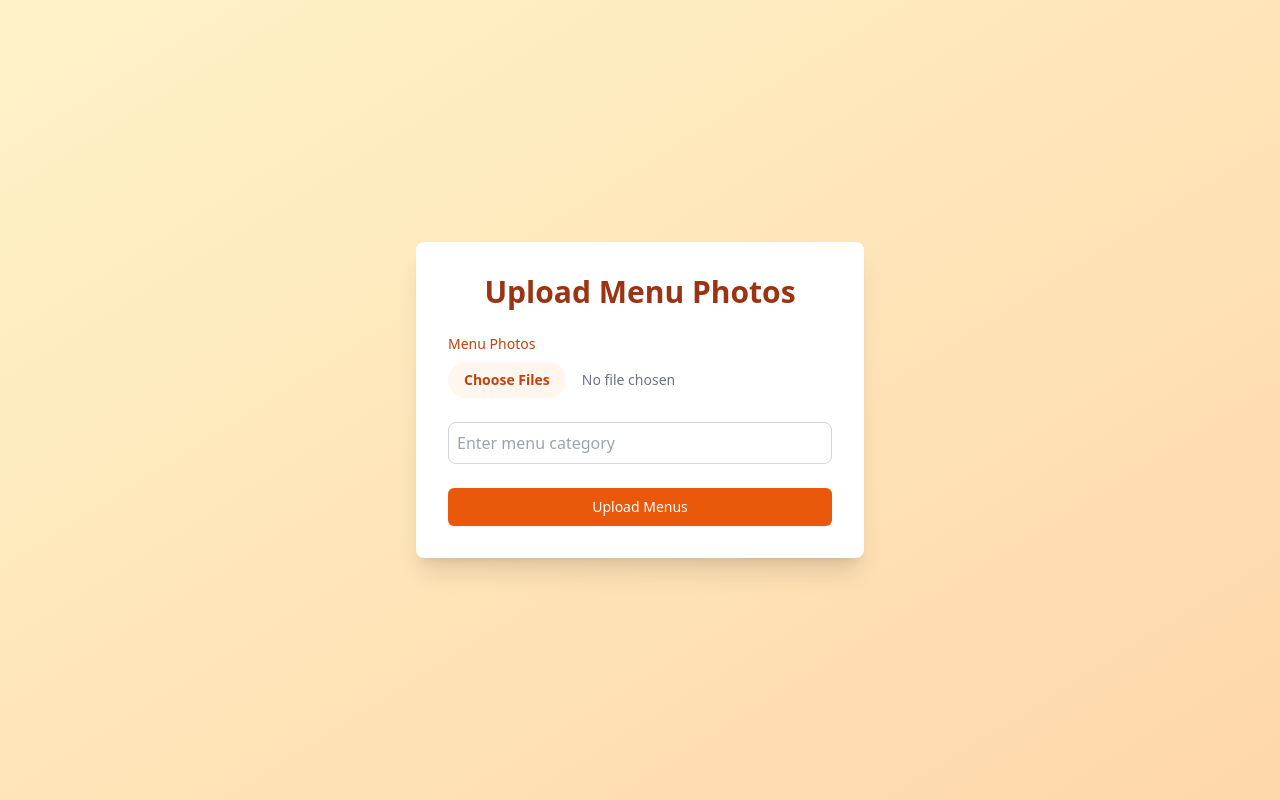
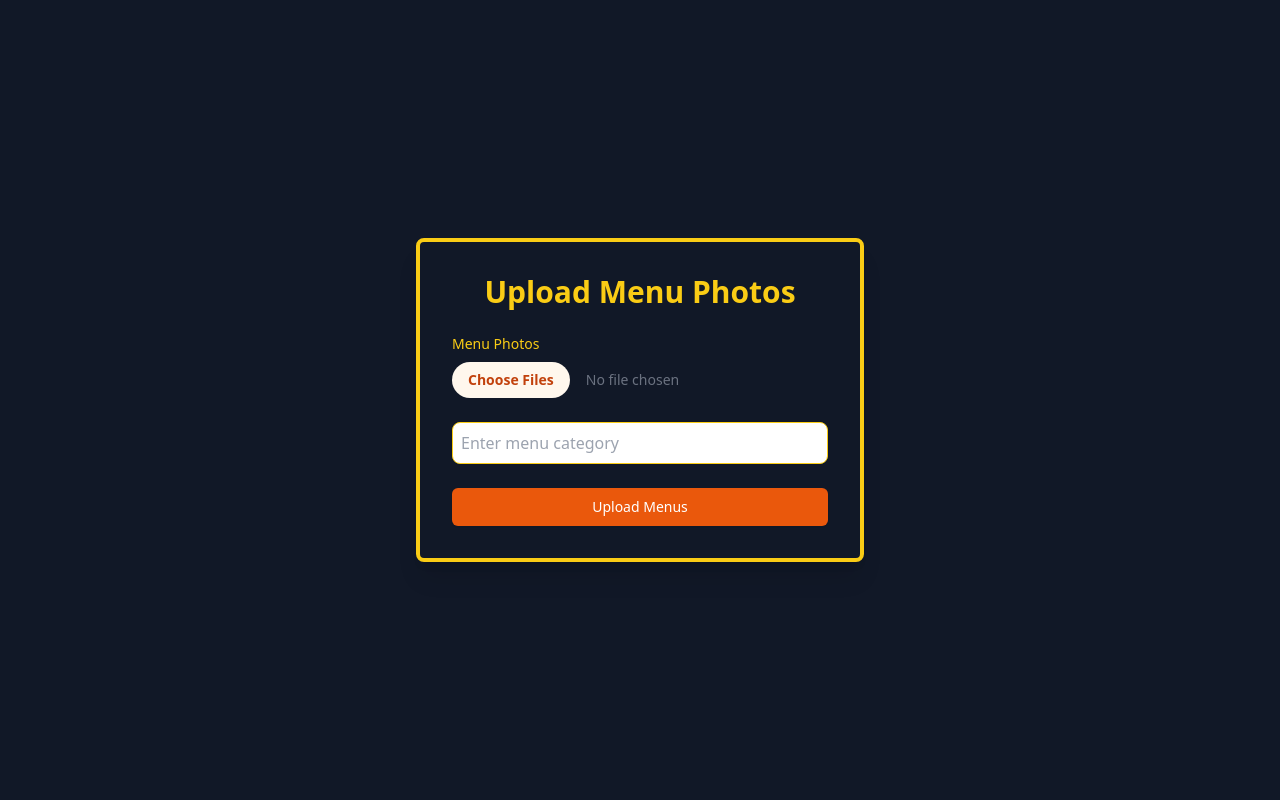
Before and after one commit to NitinGurawaliya/dineInn, a React (Vite) app in the folder frontend/: page /onboarding/upload/menu in a window 1280 px wide. Built offline with nearby package versions, Linux system fonts and the light colour scheme.

Commit message:
Update UploadMenu.tsx

```diff
--- a/frontend/src/components/UploadMenu.tsx
+++ b/frontend/src/components/UploadMenu.tsx
@@ -28,7 +28,7 @@ export default function MenuUpload() {
 
       const uploadPromises = menuImages.map((file) => {
         const formData = new FormData();
-        formData.append("image", file); // Use 'image' as the key for each file
+        formData.append("image", file);
         formData.append("title", title);
 
         return axios.post(`${BACKEND_URL}/api/v1/restaurant/menu/upload`, formData, {
@@ -43,7 +43,7 @@ export default function MenuUpload() {
       console.log("Upload successful:", responses.map((res) => res.data));
 
       // const id = localStorage.getItem("userId");
-      navigate("/myMenu");
+      navigate("/dashboard");
       alert("Menus uploaded successfully!");
     } catch (error) {
       console.error("Error uploading menus:", error);
@@ -53,13 +53,15 @@ export default function MenuUpload() {
     }
   };
 
+  // from-amber-100 to-orange-200
+
   return (
-    <div className="min-h-screen bg-gradient-to-br from-amber-100 to-orange-200 flex items-center justify-center p-4">
-      <div className="bg-white rounded-lg shadow-xl p-8 w-full max-w-md">
-        <h1 className="text-3xl font-bold text-center text-orange-800 mb-6">Upload Menu Photos</h1>
+    <div className="min-h-screen bg-gradient-to-br bg-gray-900  flex items-center justify-center p-4">
+      <div className="bg-gray-900 border-yellow-400 border-4 rounded-lg shadow-xl p-8 w-full max-w-md">
+        <h1 className="text-3xl font-bold text-center text-yellow-400 mb-6">Upload Menu Photos</h1>
         <form onSubmit={handleUpload} className="space-y-6">
           <div>
-            <label htmlFor="menuPhotos" className="block text-sm font-medium text-orange-700 mb-2">
+            <label htmlFor="menuPhotos" className="block text-sm font-medium text-yellow-400 mb-2">
               Menu Photos
             </label>
             <input
@@ -67,7 +69,7 @@ export default function MenuUpload() {
               type="file"
               onChange={handleFileChange}
               accept="image/*"
-              multiple // Allow multiple file selection
+              multiple
               required
               className="block w-full text-sm text-gray-500
                 file:mr-4 file:py-2 file:px-4
@@ -79,7 +81,7 @@ export default function MenuUpload() {
             />
           </div>
           <input
-            className="p-2 w-full border border-gray-300 rounded-lg"
+            className="p-2 w-full border border-yellow-400 rounded-lg"
             placeholder="Enter menu category"
             value={title}
             onChange={(e) => setTitle(e.target.value)}
```
